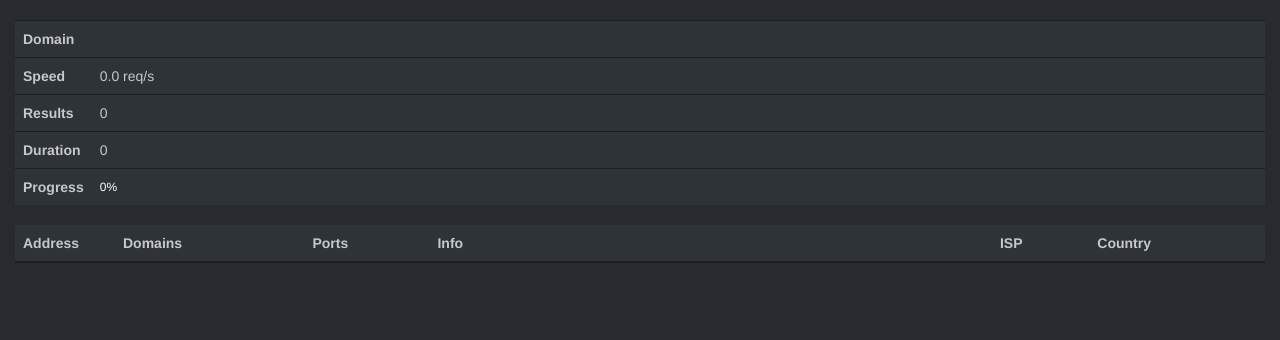
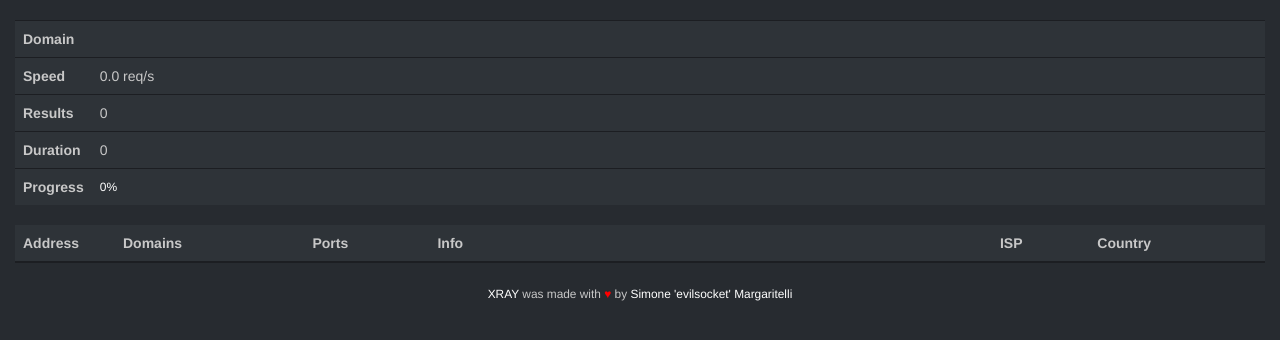
Before and after one commit to evilsocket/xray, a plain HTML site: page static/index.html in a window 1280 px wide. Drawn offline with Linux system fonts and the light colour scheme; no server answers.

Commit message:
Added footer

```diff
--- a/static/index.html
+++ b/static/index.html
@@ -100,5 +100,14 @@
       </table>
 
     </div>
+
+    <footer>
+      <center>
+        <small>
+          <a href="https://github.com/evilsocket/xray">XRAY</a> was made with <span style="color:red">♥</span> by
+        <a href="https://www.evilsocket.net/" target="_blank" >Simone 'evilsocket' Margaritelli</a>
+        </small>
+      </center>
+    </footer>
   </body>
 </html>
```
